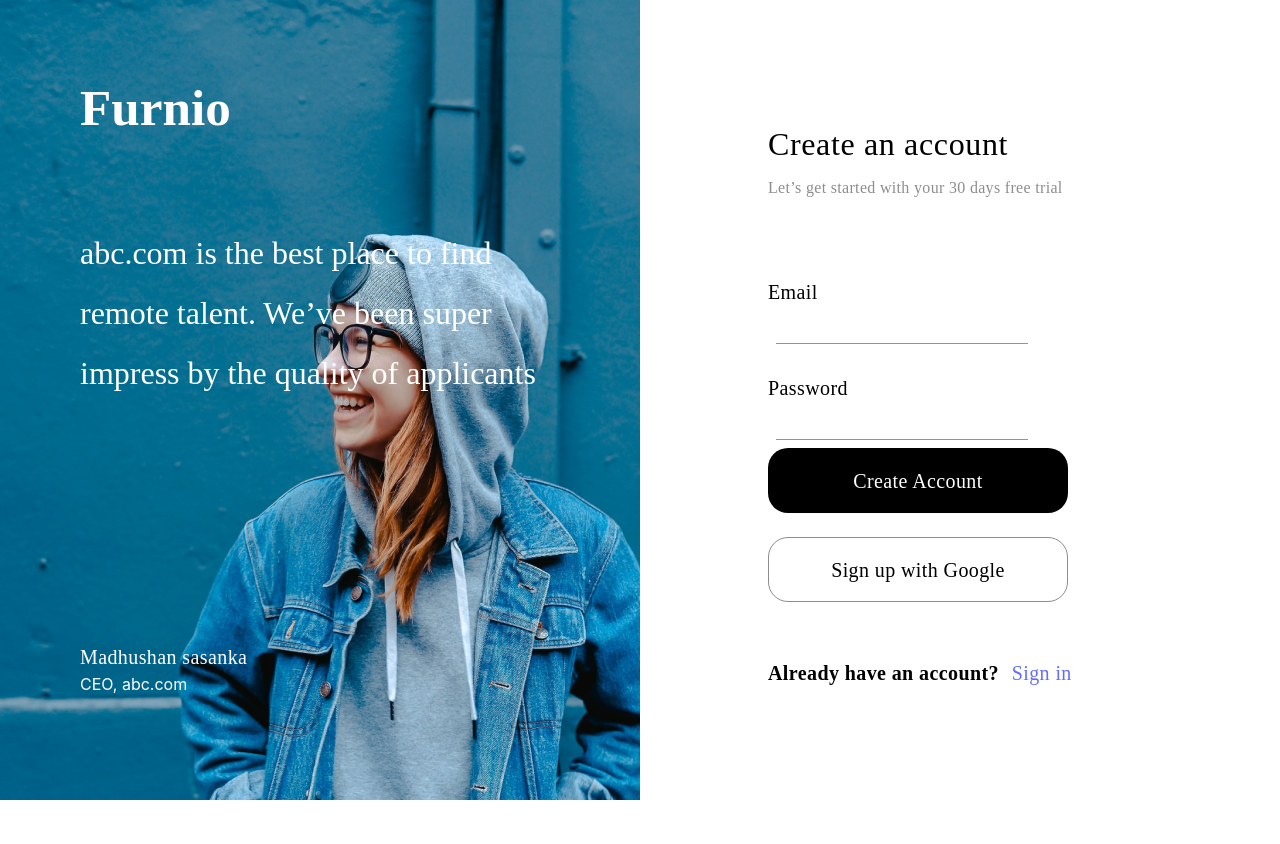
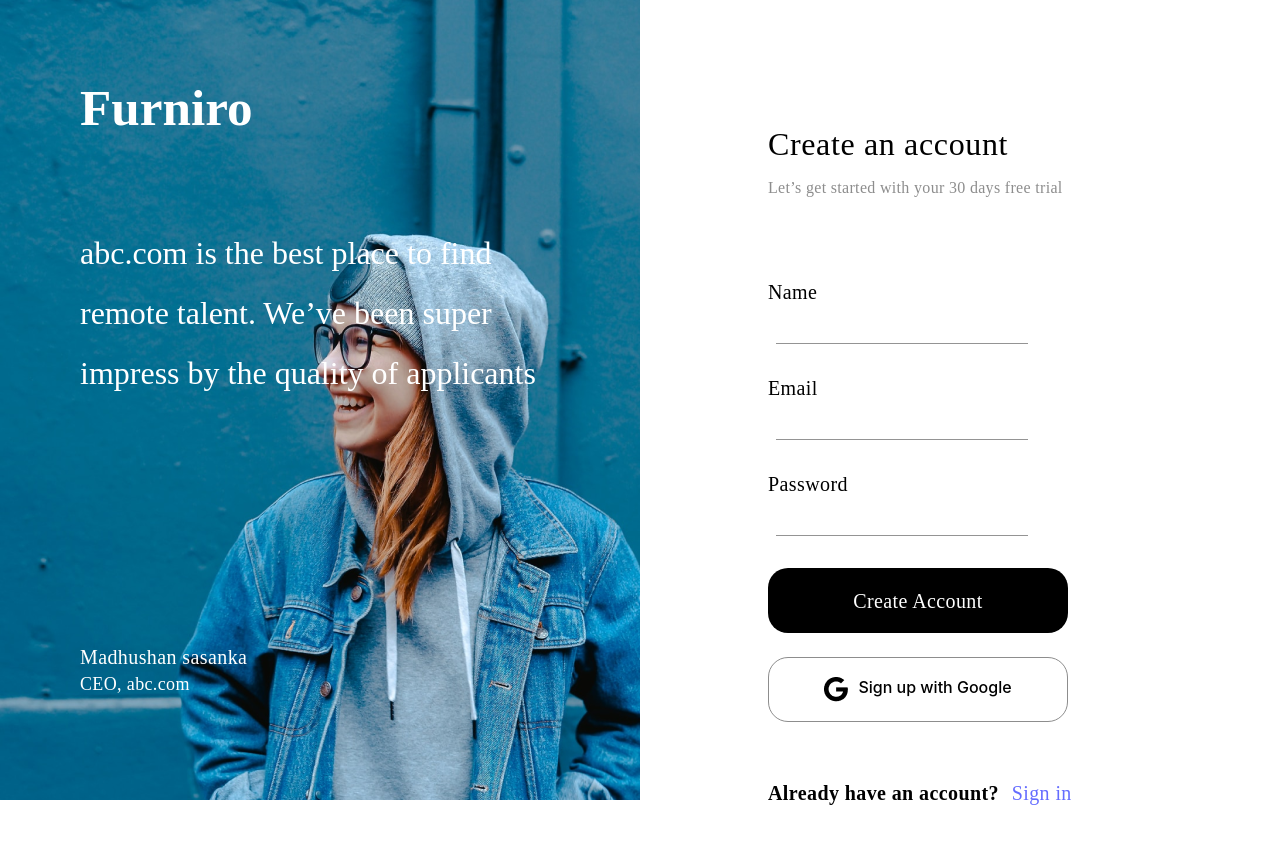
Before and after one commit to moussasg/furnio, a React (Vite) app: page /Home in a window 1280 px wide. Shown: the top 844 px of the page. Built offline with nearby package versions, Linux system fonts and the light colour scheme.

Commit message:
lastpushfront

```diff
--- a/src/components/componenetLogin/leftcomponent/Leftcompoent.jsx
+++ b/src/components/componenetLogin/leftcomponent/Leftcompoent.jsx
@@ -6,7 +6,7 @@ export default function Leftcompoent() {
     <div className={Style.backgroundimg}>
     <div className={Style.textinsideimg}>
       <div className={Style.furnio}>
-    <h1>Furnio</h1>
+    <h1>Furniro</h1>
     </div>
     <div className={Style.txtflex}>
         <div>
--- a/src/components/componenetLogin/leftcomponent/index.module.css
+++ b/src/components/componenetLogin/leftcomponent/index.module.css
@@ -1,10 +1,12 @@
 .left {
     background-image: url(../../../assets/womenimg.png);
     height: 100vh;
+    display: flex;
     width: 50%;
     position: absolute; /*importante pour position*/
     left: 0;
     top: 0;
+    background-repeat: no-repeat;
   }
   h1 {
     margin-top: 10vh;
@@ -58,4 +60,10 @@ color: #FFFFFF;
   }
 .website {
 color: #FFFFFF;
+font-family: Poppins;
+font-size: 18px;
+font-weight: 500;
+line-height: 24px;
+letter-spacing: 0.02em;
+text-align: left;
   }
--- a/src/components/componenetLogin/rightcomponent/index.jsx
+++ b/src/components/componenetLogin/rightcomponent/index.jsx
@@ -1,5 +1,6 @@
 import React , {useState} from 'react'
 import Ui from "./ui"
+import Logogoogle from "../../../assets/Vectorgoogle.png"
 import axios from "axios"
 import Style from "./index.module.css"
 import { useAuth } from './autcontext';
@@ -8,17 +9,19 @@ import BasicTextFields from './ui';
 export default function Rightcomponenet() {
     const { setUserToken } = useAuth(); // Destructure setUserToken from AuthContext
     const navigate = useNavigate()
+    const [urname, setUrname] = useState('');
     const [email, setEmail] = useState('');
   const [password, setPassword] = useState('');
     const handleChange = (event) => {
         const { name, value } = event.target;
         if (name === 'email') setEmail(value);
         if (name === 'password') setPassword(value);
+        if (name === 'urname') setUrname(value);
       };
     const handleSubmit = async (event) => {
         event.preventDefault();
         try { // send request to server
-          const response = await axios.post('http://localhost:3002/Home', { email, password })
+          const response = await axios.post('http://localhost:3002/Home', { email, password , urname})
           console.log(response)
           if (response.data.success === true) {
             const token = response.data.token; // 'jwt' le clé de stockage
@@ -47,6 +50,11 @@ export default function Rightcomponenet() {
         <form onSubmit={handleSubmit}>
         <br/>
         <div className={Style.inp}>
+            <div className={Style.same}>Name</div>
+            <BasicTextFields name="urname" value={urname} onChange={handleChange} />
+        </div>
+        <br/>
+        <div className={Style.inp}>
         <div className={Style.same}>Email</div>
         <BasicTextFields name="email" value={email} onChange={handleChange} />
         </div>
@@ -55,9 +63,10 @@ export default function Rightcomponenet() {
         <div className={Style.same}>Password</div>
         <BasicTextFields type='password' name="password" value={password} onChange={handleChange} />
         </div>
+        <br/>
     <div className={Style.twobutton}>
         <button type="submit" className={Style.buttcreate}><p>Create Account</p></button>
-        <button  className={Style.buttsignup}><p>Sign up with Google</p></button>
+        <button className={Style.buttsignup}><div className={Style.logotext}><img src={Logogoogle}></img><div>Sign up with Google</div></div></button>
         </div>
         </form>
         </div>
--- a/src/components/componenetLogin/rightcomponent/index.module.css
+++ b/src/components/componenetLogin/rightcomponent/index.module.css
@@ -37,6 +37,12 @@ flex-direction: column;
     display: flex;
     height: 100%;
     gap: 1vw;
+    font-family: Poppins;
+font-size: 16px;
+font-weight: 400;
+line-height: 24px;
+letter-spacing: 0.02em;
+text-align: left;
 }
 .inp {
     text-align: justify;
@@ -88,6 +94,11 @@ display: flex;
 justify-content: center;
 }
 .buttsignup {
+    display: flex;
+    gap: 30px;
+    justify-content: center;
+    align-items: center;
+    justify-content: center;
     width: 300px;
 height: 65px;
 top: 649px;
@@ -125,3 +136,16 @@ color: black;
     text-align: left;
     color: #3EC1F3;
 }
+.logotext {
+    display: flex;
+    gap: 10px;
+}
+.createacc {
+    font-family: Poppins;
+font-size: 20px;
+font-weight: 500;
+line-height: 30px;
+letter-spacing: 0.02em;
+text-align: left;
+color:#FFFFFF
+}
--- a/src/components/componenetLogin/rightcomponent/signin/index.jsx
+++ b/src/components/componenetLogin/rightcomponent/signin/index.jsx
@@ -60,6 +60,7 @@ export default function Signin() {
         <div className={Style.same}>Password</div>
         <BasicTextFields type='password' name="password" value={password} onChange={handleChange} />
         </div>
+        <br/>
         <div className={Style.twobutton}>
         <button type="submit" className={Style.buttcreate}><p>Sign In</p></button>
         </div>
```
Also changed, not shown: src/assets/Vectorgoogle.png (added).
